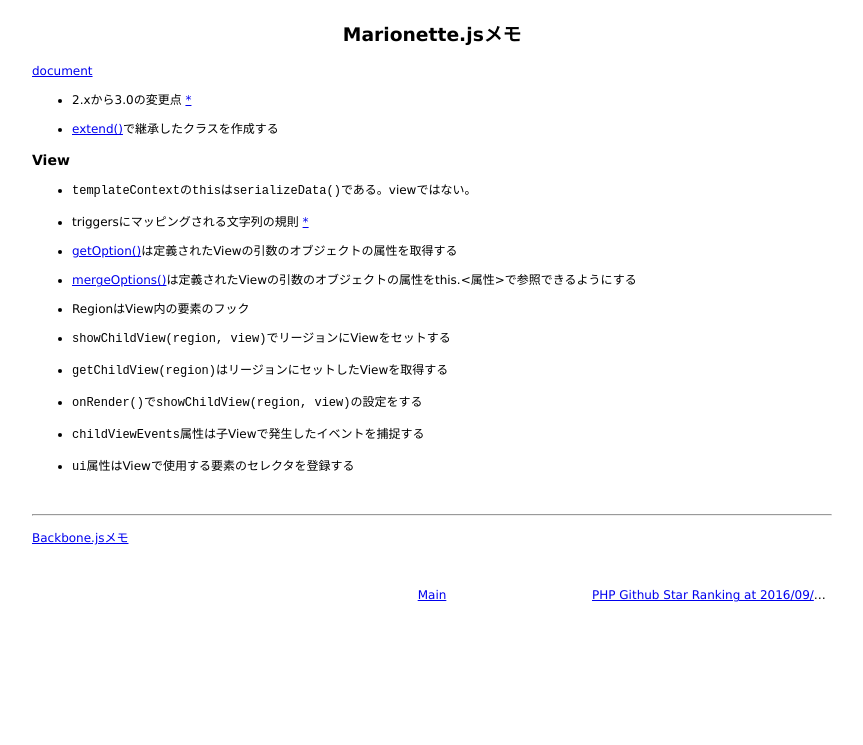
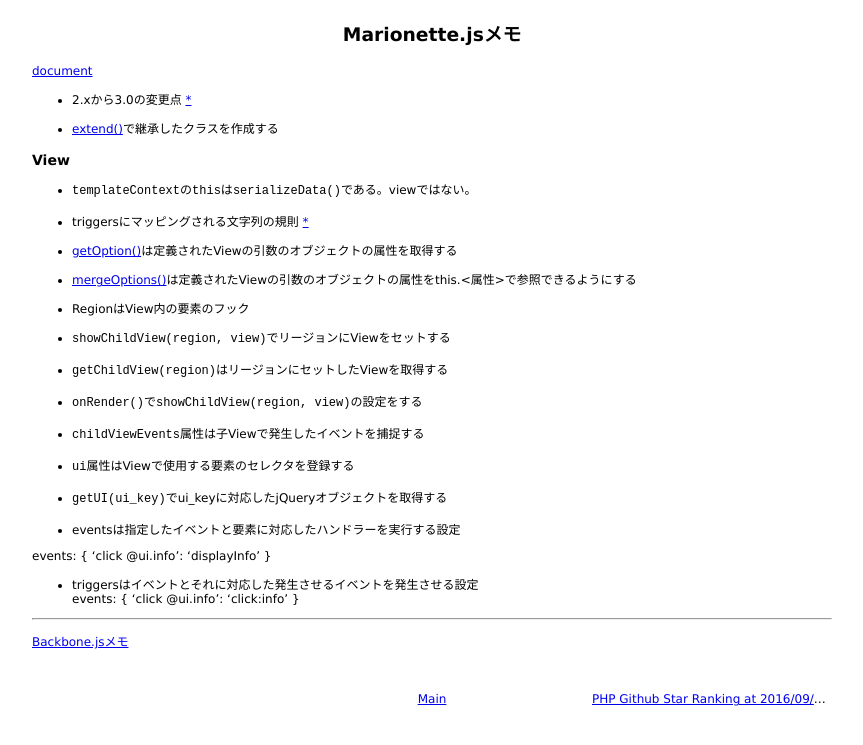
Before and after one commit to 38elements/38elements.github.com, a Jekyll site: the page built from _posts/2016-09-11-backbone_marionette.md, in a window 1280 px wide. Shown: the top 745 px of the page, without its empty margins (208-1071 px from the left). Built offline with Jekyll 4.4.1, drawn with Linux system fonts in a browser that asks for light colours.

Commit message:
Update 2016-09-11-backbone_marionette.md

```diff
--- a/_posts/2016-09-11-backbone_marionette.md
+++ b/_posts/2016-09-11-backbone_marionette.md
@@ -32,6 +32,19 @@ title: Marionette.jsメモ
 
 * `ui`属性はViewで使用する要素のセレクタを登録する
 
+* `getUI(ui_key)`でui_keyに対応したjQueryオブジェクトを取得する
+
+* eventsは指定したイベントと要素に対応したハンドラーを実行する設定
+{% raw %}
+events: {
+    'click @ui.info': 'displayInfo'
+}
+{% endraw %}
+
+* triggersはイベントとそれに対応した発生させるイベントを発生させる設定
+events: {
+    'click @ui.info': 'click:info'
+}
 <br>
 <hr>
 [Backbone.jsメモ](/2016/09/07/backbonejs.html)
```
